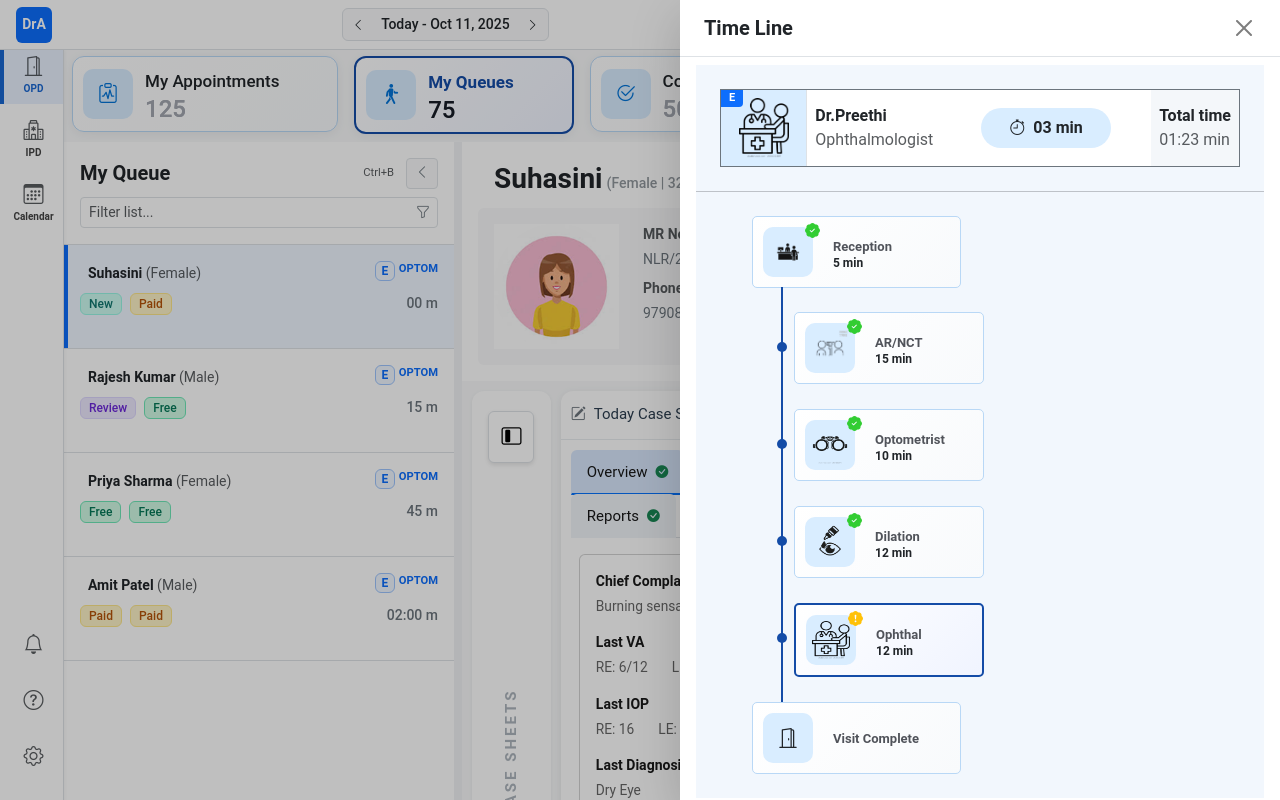
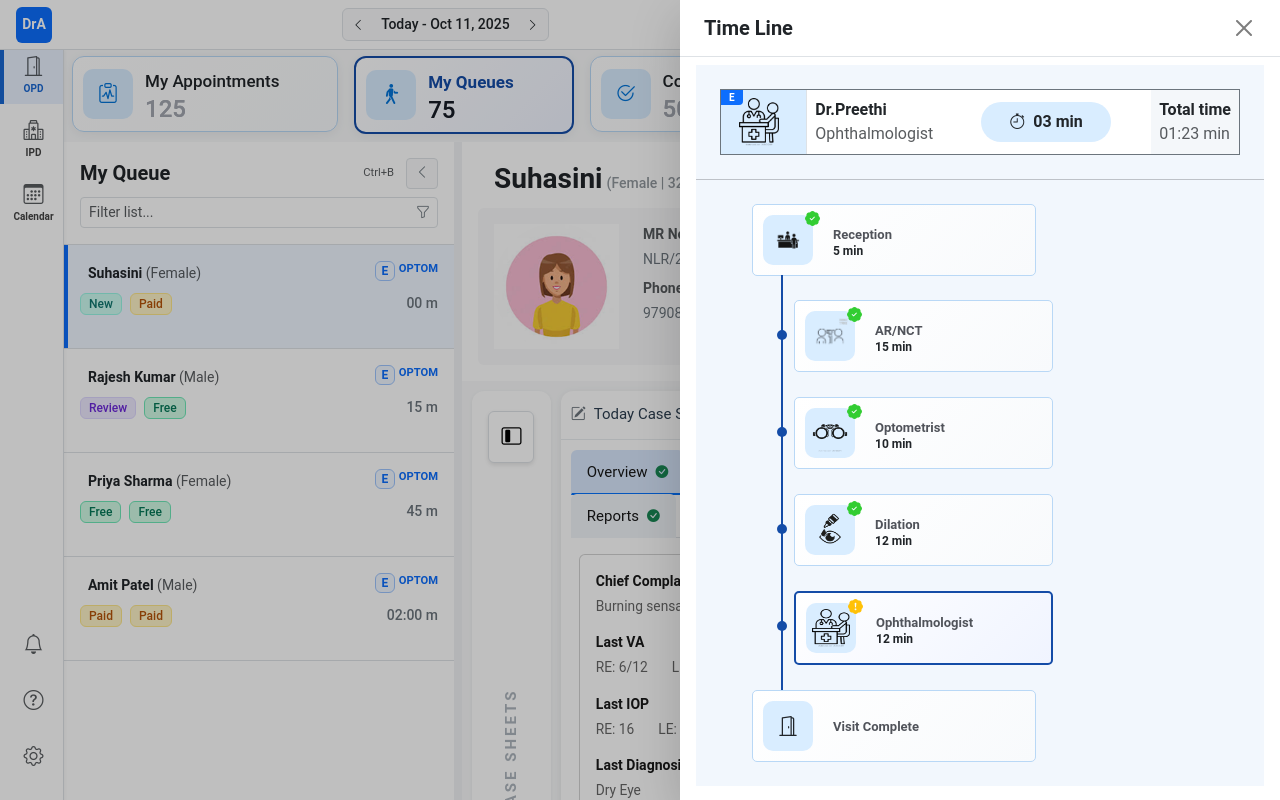
Before and after one commit to Suriyakumar-DRAA/keep-it-simple, an Angular app: page /outpatients in a window 1280 px wide. Both pictures are taken after a click on the button 1259 px from the left and 217 px from the top of the page. Shown: the top 800 px of the page. Built offline with nearby package versions, Linux system fonts and the light colour scheme.

Commit message:
Changes : Changes done in Patient Journey Vertical

```diff
--- a/src/app/features/opd-assessment/pages/patient-journey-vertical/patient-journey-vertical.component.html
+++ b/src/app/features/opd-assessment/pages/patient-journey-vertical/patient-journey-vertical.component.html
@@ -52,7 +52,7 @@
         <div class="timeline-container ms-5 m-0">
         @for(timeline of timelineData ; track timeline.id ; let i = $index ; let isFirst = $first ; let isLast = $last){
         @if(isFirst){
-        <div class="w-75 px-2 mt-4 mb-4">
+        <div class="w-100 px-2 mt-4 mb-4">
             <div class="status-card " [ngClass]="{'active': timeline.status === 'current'}">
                 <div class="compact-card-content">
                     <div class="icon-wrapper square-icon  position-relative">
@@ -75,7 +75,7 @@
         @else if(!isFirst && !isLast){
         <div class="timeline-item">
             <div class="timeline-dot"></div>
-            <div class="w-75 px-2 m-0">
+            <div class="w-100 px-2 m-0">
                 <div class="status-card " [ngClass]="{'active': timeline.status === 'current'}">
                     <div class="compact-card-content">
                         <div class="icon-wrapper square-icon  position-relative">
@@ -98,7 +98,7 @@
         <div class="timeline-line"></div>
         }
         @if(isLast){
-        <div class="w-75 px-2 mt-4 mb-4">
+        <div class="w-100 px-2 mt-4 mb-4">
             <div class="status-card">
                 <div class="compact-card-content">
                     <div class="icon-wrapper square-icon">
--- a/src/app/features/opd-assessment/pages/patient-journey-vertical/patient-journey-vertical.component.scss
+++ b/src/app/features/opd-assessment/pages/patient-journey-vertical/patient-journey-vertical.component.scss
@@ -103,12 +103,12 @@
 }
 
 .current-step-icon {
-    width: 50px;
+    width: 40px;
     left: 10px;
 }
 
 .status-mark {
-    font-size: 11px;
+    font-size: 10px;
     border-bottom-right-radius: 4px;
 }
 
--- a/src/app/features/opd-assessment/pages/patient-journey-vertical/patient-journey-vertical.component.ts
+++ b/src/app/features/opd-assessment/pages/patient-journey-vertical/patient-journey-vertical.component.ts
@@ -15,7 +15,7 @@ export class PatientJourneyVerticalComponent {
     {id:2, label: 'AR/NCT', time: '15 min', status: 'completed', icon: 'assets/images/patient-journey/ar_nct.png' },
     {id:3, label: 'Optometrist', time: '10 min', status: 'completed', icon: 'assets/images/patient-journey/optom.png' },
     {id:4, label: 'Dilation', time: '12 min', status: 'completed', icon: 'assets/images/patient-journey/dilation.png' },
-    {id:5, label: 'Ophthal', time: '12 min', status: 'current', icon: 'assets/images/patient-journey/ophthal.png' },
+    {id:5, label: 'Ophthalmologist', time: '12 min', status: 'current', icon: 'assets/images/patient-journey/ophthal.png' },
     {id:6, label: 'Visit Completed', time: '5 min', status: 'current', icon: 'assets/images/patient-journey/visit_completed.png'},
 
   ];
```
